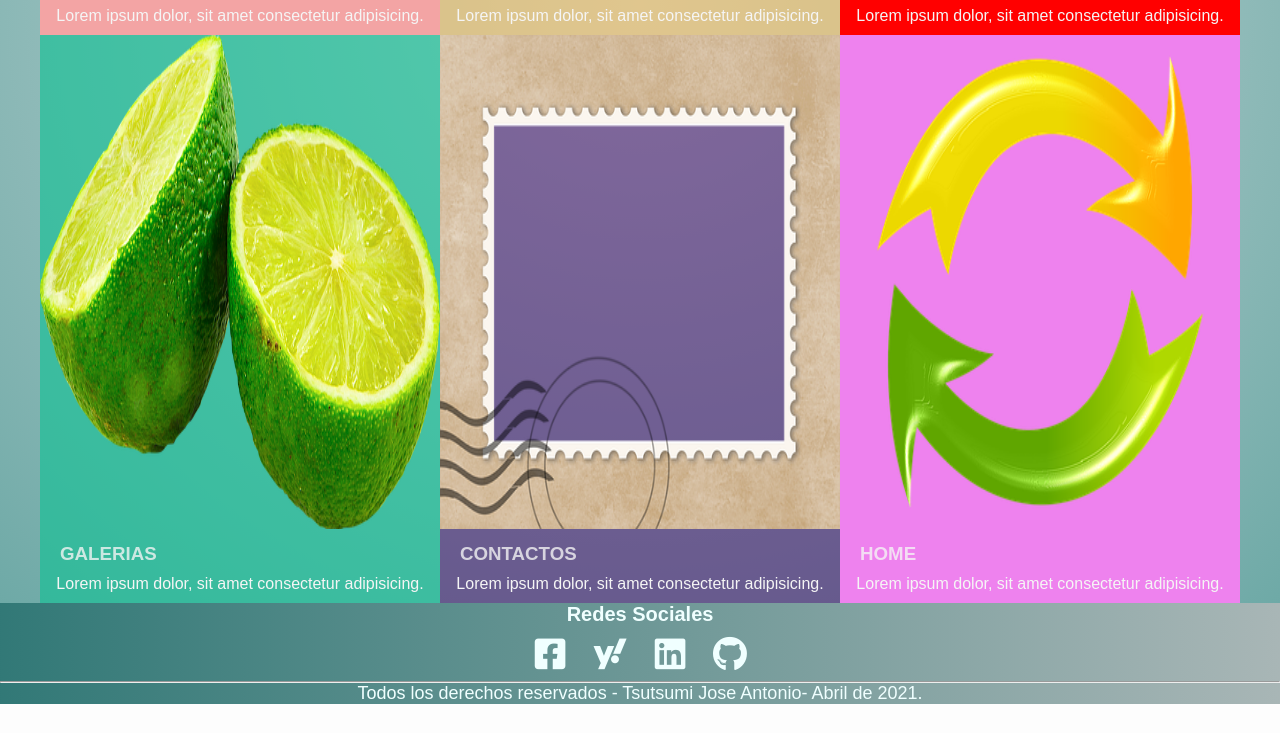
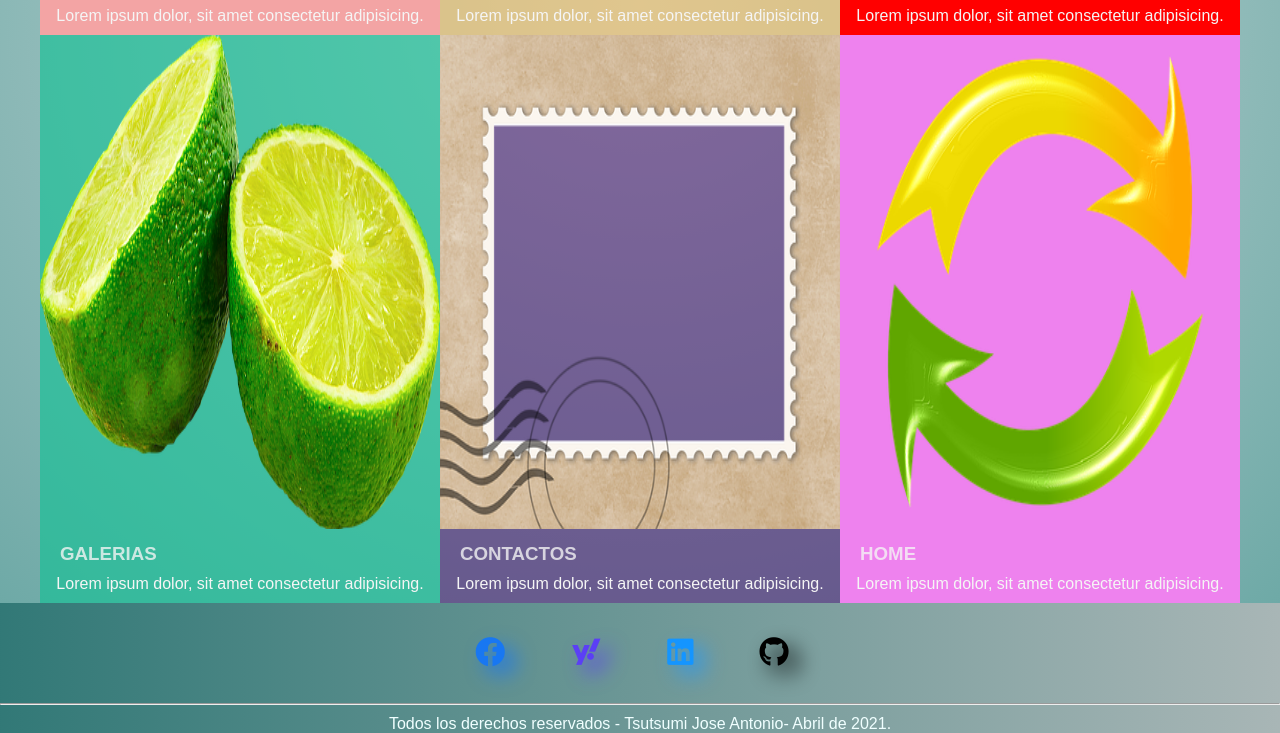
Before and after one commit to Antonio1965/Porfolio-2021, a website: page index.html in a window 1280 px wide. Shown: the part 611-1344 px from the top of the page. Before the commit the page ends 1315 px from the top, so only its background shows below. Drawn offline with Linux system fonts and the light colour scheme.

Commit message:
Se instala iconos animados

```diff
--- a/index.html
+++ b/index.html
@@ -88,19 +88,16 @@
     <!-- Footer, pie de página -->
 
     <footer class="footer">
-        <div class="footer__container">
-            <!-- Redes sociales. -->
-            <h2 class="network__title">Redes Sociales</h2>
-            <ul class="footer__list">
-                <li class="footer__item"><a href="https://www.facebook.com/"><i class="fab fa-facebook-square"></i></a>
-                </li>
-                <li class="footer__item"><a href="https://www.yahoo.com/"><i class="fab fa-yahoo"></i></a></li>
-                <li class="footer__item"><a href="https://www.linkedin.com/"><i class="fab fa-linkedin"></i></a></li>
-                <li class="footer__item"><a href="https://www.github.com/"><i class="fab fa-github"></i></a></li>
+        <div class="main center">
+            <ul class="social-icons">
+                <li><a href="https://www.facebook.com/"><i class="fab fa.fw fa-facebook"></i></a></li>
+                <li><a href="https://www.yahoo.com"><i class="fab fa.fw fa-yahoo"></i></a></li>
+                <li><a href="https://www.linkedin.com"><i class="fab fa.fw fa-linkedin"></i></a></li>
+                <li><a href="https://www.github.com"><i class="fab fa.fw fa-github"></i></a></li>
             </ul>
         </div>
         <hr />
-        <p class="footer__text">Todos los derechos reservados - Tsutsumi Jose Antonio- Abril de 2021.</p>
+        <p class="footer__text center text-wh">Todos los derechos reservados - Tsutsumi Jose Antonio- Abril de 2021.</p>
     </footer>
 </body>
 
--- a/styles/index.css
+++ b/styles/index.css
@@ -216,38 +216,78 @@
 }
 
 /* Footer de la pagina */
-
 .footer {
   /* background-color: #2c7573f8; */
   background: linear-gradient(to left, #a6b4b4f8, #2c7573f8);
 }
-.network__title {
-  color: azure;
-  font-size: 20px;
+.center {
+  display: flex;
+  justify-content: center;
+  align-items: center;
+}
+.main {
+  width: 100%;
+  height: 100px;
+}
+.social-icons {
+  display: flex;
+  list-style: none;
+}
+.social-icons li a {
+  padding: 25px;
+  color: #c32aa3;
+  font-size: 30px;
+  cursor: pointer;
+  margin-right: 16px;
+  position: relative;
   text-align: center;
+  line-height: 70px;
 }
-.footer__list {
-  margin: 10px;
-  display: flex;
-  flex-direction: row;
-  justify-content: center;
+.social-icons li a::before,
+.social-icons li a::after {
+  content: "";
+  position: absolute;
+  width: 100%;
+  height: 100%;
+  box-sizing: border-box;
+  left: 0;
+  top: 0;
+  transition: 0.4s linear;
 }
-.footer__item {
-  width: 60px;
-  list-style: none;
-  text-align: center;
+.social-icons la a :hover i {
+  transform: scale(1.2);
 }
-.fab:hover {
-  color: tomato;
+.social-icons li a:hover::before {
+  transform: skewX(20deg);
+  border-left: 3px solid;
+  border-right: 3px solid;
+  border-radius: 50%;
 }
-.fab {
-  color: azure;
-  font-size: 35px;
+.social-icons li a:hover::after {
+  transform: skewY(-25deg);
+  border-top: 3px solid;
+  border-bottom: 3px solid;
+  border-radius: 50%;
+}
+.fa-facebook {
+  color: #1877f2;
+  filter: drop-shadow(10px 10px 10px #1877f2);
+}
+.fa-yahoo {
+  color: rgb(91, 63, 245);
+  filter: drop-shadow(10px 10px 10px rgb(91, 63, 245));
+}
+.fa-linkedin {
+  color: rgb(20, 149, 255);
+  filter: drop-shadow(10px 10px 10px rgb(37, 153, 247));
+}
+.fa-github {
+  color: black;
+  filter: drop-shadow(10px 10px 10px black);
 }
 .footer__text {
   color: azure;
-  font-size: 18px;
-  text-align: center;
+  margin-top: 10px;
 }
 
 /* --Media Queries-- */
```
